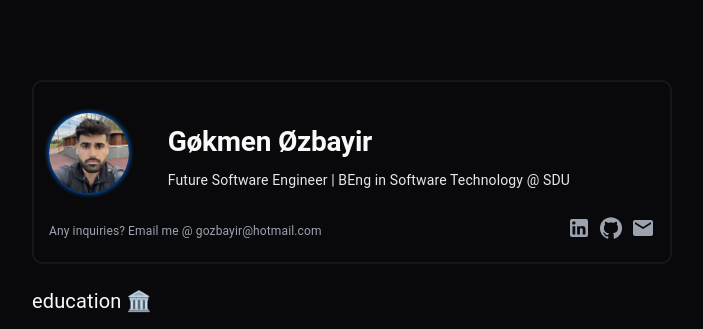
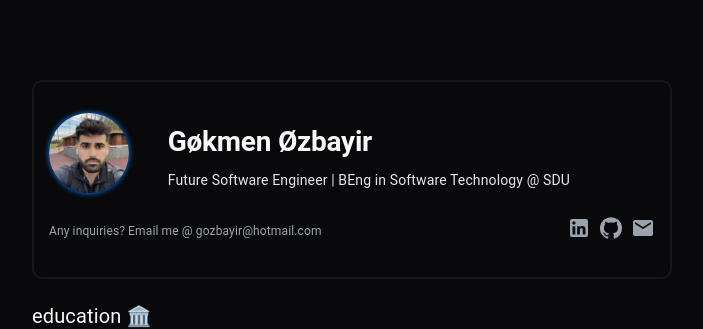
Before and after one commit to gokm8/portfolio-v1, a React (Vite) app in the folder my-react-cv/: page / in a window 1280 px wide. Shown: the top 329 px of the page, without its empty margins (288-991 px from the left). Built offline with nearby package versions, Linux system fonts and the light colour scheme.

Commit message:
add padding to about

```diff
--- a/my-react-cv/src/components/About/About.css
+++ b/my-react-cv/src/components/About/About.css
@@ -1,6 +1,7 @@
 .about__grid-container {
     margin-bottom: 25px;
     padding: 15px;
+    padding-bottom: 30px;
     border-radius: 10px;
     border: 2px solid rgba(39, 39, 42, 0.5); /* 50% opacity */
 }
```
